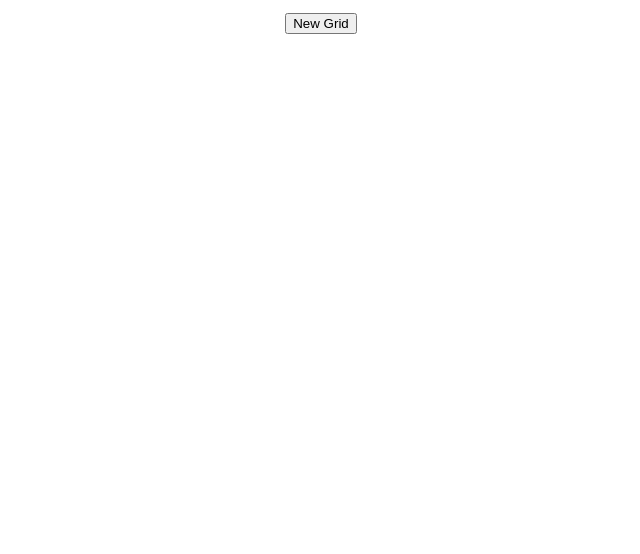
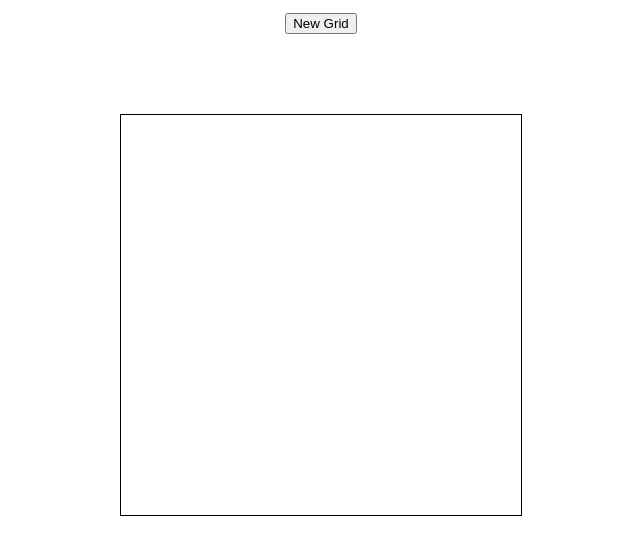
Before and after one commit to XaRodriguez18/Etch-a-Sketch, a plain HTML site: page index.html in a window 1280 px wide. Shown: the whole page, without its empty margins (319-959 px from the left). Drawn offline with Linux system fonts and the light colour scheme.

Commit message:
Adjusts border and allows for adaptive size

```diff
--- a/style.css
+++ b/style.css
@@ -21,9 +21,9 @@ main {
     width: 400px;
     flex-wrap: wrap;
     margin-top: 5rem;
+    border: 1px solid black;
 }
 
 .child {
-    width: 25%;
     aspect-ratio: 1 / 1;
 }
```
